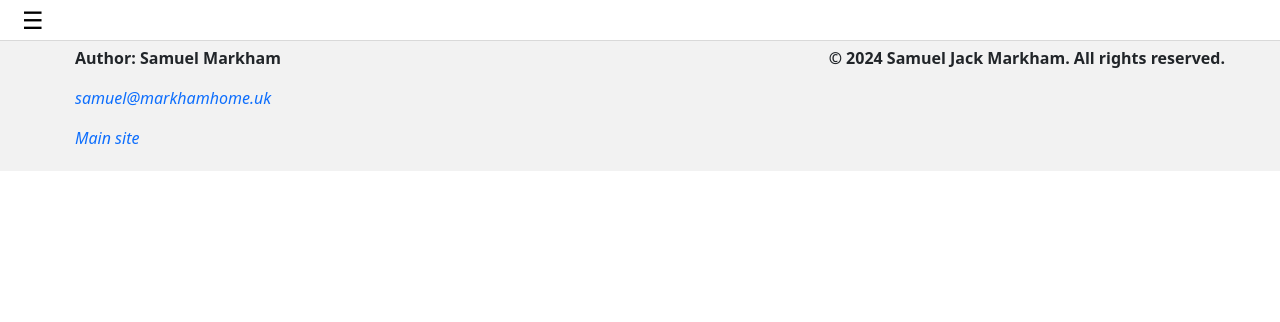
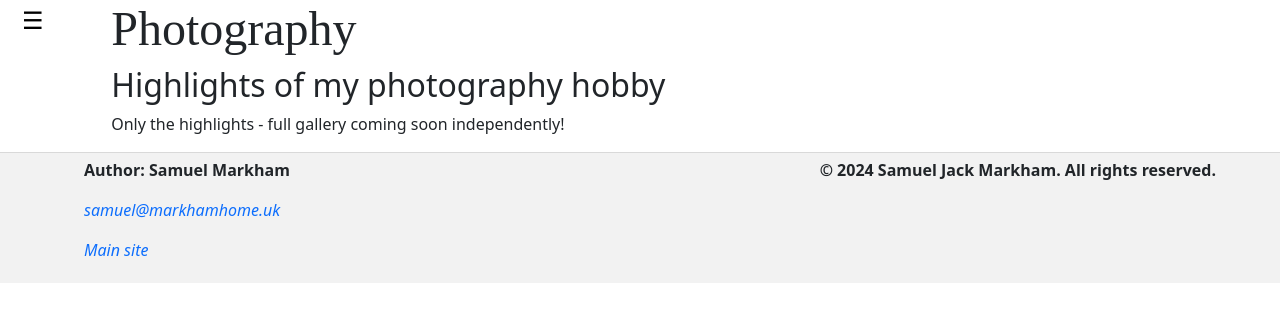
Before and after one commit to asdwerte1/my-blog-page, a React (Create React App) app: page /photography in a window 1280 px wide. Shown: the top 322 px of the page. Built offline with nearby package versions, Linux system fonts and the light colour scheme; a web font is replaced by a local one.

Commit message:
Added Photography page

```diff
--- a/src/App.jsx
+++ b/src/App.jsx
@@ -5,6 +5,7 @@ import Baking from './pages/Baking';
 import NavBar from './components/NavBar';
 import NavButton from './components/NavButton';
 import Footer from './components/Footer';
+import Photography from './pages/Photography';
 
 const App = () => {
     return (
@@ -17,6 +18,7 @@ const App = () => {
                         <Route path='/' element={<Home />} />
                         <Route path="development" element={<Development />} />
                         <Route path='baking' element={<Baking />} />
+                        <Route path='photography' element={<Photography />}/>
                     </Routes>
                 </main>
                 <Footer />
--- a/src/components/NavBar.jsx
+++ b/src/components/NavBar.jsx
@@ -15,6 +15,9 @@ const NavBar = () => {
                 <li>
                     <NavLink to="baking" className="navLink"><button onClick={closeNav}>Baking</button></NavLink>
                 </li>
+                <li>
+                    <NavLink to="photography" className="navLink"><button onClick={closeNav}>Photography</button></NavLink>
+                </li>
             </ul>
         </nav>
     )
--- /dev/null
+++ b/src/pages/Photography.jsx
@@ -0,0 +1,13 @@
+const Photography = () => {
+    return (
+        <>
+            <header>
+                <h1>Photography</h1>
+                <h2>Highlights of my photography hobby</h2>
+                <p>Only the highlights - full gallery coming soon independently!</p>
+            </header>
+        </>
+    );
+}
+
+export default Photography;
--- a/src/styling/index.scss
+++ b/src/styling/index.scss
@@ -109,7 +109,7 @@ header {
     h1 {
         font-family: $tillana-font, cursive;
         font-weight: 600px;
-        font-size: 3.25rem;
+        font-size: 3rem;
         padding-left: 5%;
         padding-right: 2%;
     }
@@ -135,7 +135,7 @@ footer {
     align-items: flex-start;
     background-color: rgba(239, 239, 239, 0.8);
     margin: 0;
-    padding: 5px 55px;
+    padding: 5px 5%;
     border-top: solid 1px #d9d9d9;
     transition: background-color 0.3s ease;
 
```
